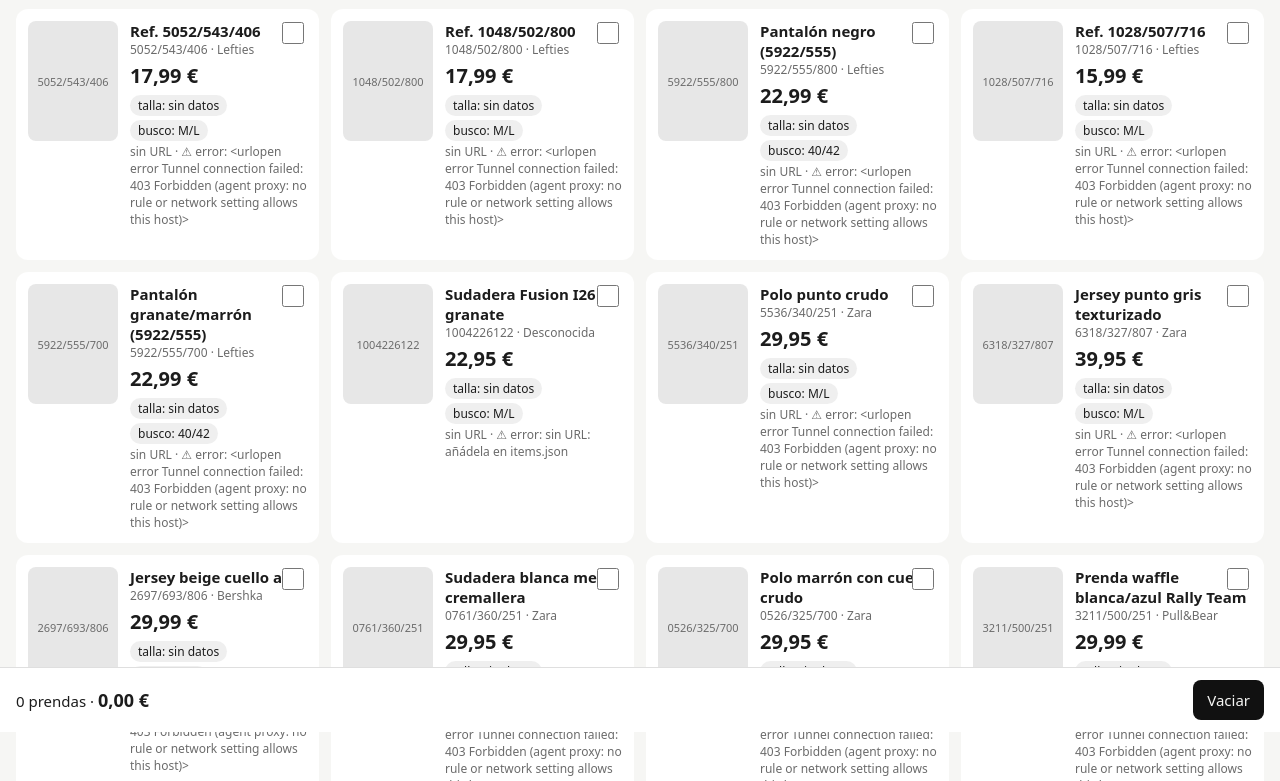
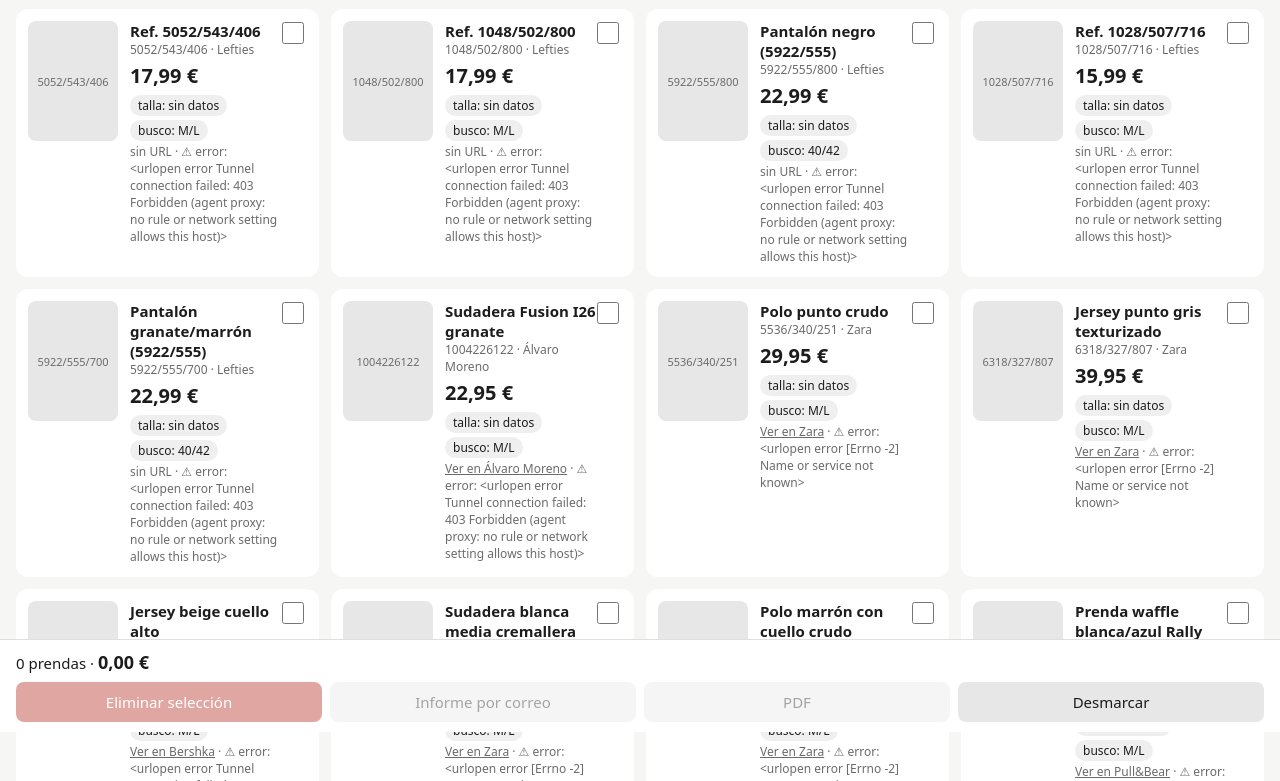
Before and after one commit to AdrianEsquinasT/ropa-tracker, a plain HTML site: page docs/index.html in a window 1280 px wide. Shown: the part 68-849 px from the top of the page. Drawn offline with Linux system fonts and the light colour scheme.

Commit message:
Botón eliminar selección, informe por correo y PDF; URLs en datos
Co-Authored-By: Claude Sonnet 5.5 <noreply@anthropic.com>
Claude-Session: https://claude.ai/code/session_014BHfSHbsVRVoUqNv2RizMG

```diff
--- a/docs/data.json
+++ b/docs/data.json
@@ -1,5 +1,5 @@
 {
- "updated": "2026-11-20T21:31+00:00",
+ "updated": "2026-11-20T21:36+00:00",
  "items": [
   {
    "art": "5052/543/406",
@@ -22,7 +22,7 @@
    "image": "",
    "status": "error: <urlopen error Tunnel connection failed: 403 Forbidden (agent proxy: no rule or network setting allows this host)>",
    "price": 17.99,
-   "last_checked": "2026-11-20T21:31+00:00",
+   "last_checked": "2026-11-20T21:36+00:00",
    "original_price": null
   },
   {
@@ -46,7 +46,7 @@
    "image": "",
    "status": "error: <urlopen error Tunnel connection failed: 403 Forbidden (agent proxy: no rule or network setting allows this host)>",
    "price": 17.99,
-   "last_checked": "2026-11-20T21:31+00:00",
+   "last_checked": "2026-11-20T21:36+00:00",
    "original_price": null
   },
   {
@@ -70,7 +70,7 @@
    "image": "",
    "status": "error: <urlopen error Tunnel connection failed: 403 Forbidden (agent proxy: no rule or network setting allows this host)>",
    "price": 22.99,
-   "last_checked": "2026-11-20T21:31+00:00",
+   "last_checked": "2026-11-20T21:36+00:00",
    "original_price": null
   },
   {
@@ -94,7 +94,7 @@
    "image": "",
    "status": "error: <urlopen error Tunnel connection failed: 403 Forbidden (agent proxy: no rule or network setting allows this host)>",
    "price": 15.99,
-   "last_checked": "2026-11-20T21:31+00:00",
+   "last_checked": "2026-11-20T21:36+00:00",
    "original_price": null
   },
   {
@@ -118,7 +118,7 @@
    "image": "",
    "status": "error: <urlopen error Tunnel connection failed: 403 Forbidden (agent proxy: no rule or network setting allows this host)>",
    "price": 22.99,
-   "last_checked": "2026-11-20T21:31+00:00",
+   "last_checked": "2026-11-20T21:36+00:00",
    "original_price": null
   },
   {
@@ -131,7 +131,7 @@
     }
    ],
    "type": "top",
-   "store": "Desconocida",
+   "store": "Álvaro Moreno",
    "original_price": null,
    "label_size": "S",
    "wanted": [
@@ -139,11 +139,11 @@
     "L"
    ],
    "name": "Sudadera Fusion I26 granate",
-   "url": "",
+   "url": "https://link.alvaromoreno.com/1004226122_BUR",
    "image": "",
-   "status": "error: sin URL: añádela en items.json",
+   "status": "error: <urlopen error Tunnel connection failed: 403 Forbidden (agent proxy: no rule or network setting allows this host)>",
    "price": 22.95,
-   "last_checked": "2026-11-20T21:31+00:00"
+   "last_checked": "2026-11-20T21:36+00:00"
   },
   {
    "art": "5536/340/251",
@@ -163,11 +163,11 @@
     "L"
    ],
    "name": "Polo punto crudo",
-   "url": "",
+   "url": "http://www.zara.com/qr/0553634025102",
    "image": "",
-   "status": "error: <urlopen error Tunnel connection failed: 403 Forbidden (agent proxy: no rule or network setting allows this host)>",
+   "status": "error: <urlopen error [Errno -2] Name or service not known>",
    "price": 29.95,
-   "last_checked": "2026-11-20T21:31+00:00"
+   "last_checked": "2026-11-20T21:36+00:00"
   },
   {
    "art": "6318/327/807",
@@ -187,11 +187,11 @@
     "L"
    ],
    "name": "Jersey punto gris texturizado",
-   "url": "",
+   "url": "http://www.zara.com/qr/0631832780702",
    "image": "",
-   "status": "error: <urlopen error Tunnel connection failed: 403 Forbidden (agent proxy: no rule or network setting allows this host)>",
+   "status": "error: <urlopen error [Errno -2] Name or service not known>",
    "price": 39.95,
-   "last_checked": "2026-11-20T21:31+00:00"
+   "last_checked": "2026-11-20T21:36+00:00"
   },
   {
    "art": "2697/693/806",
@@ -211,11 +211,11 @@
     "L"
    ],
    "name": "Jersey beige cuello alto",
-   "url": "",
+   "url": "https://www.bershka.com/4bk/0269769380602",
    "image": "",
    "status": "error: <urlopen error Tunnel connection failed: 403 Forbidden (agent proxy: no rule or network setting allows this host)>",
    "price": 29.99,
-   "last_checked": "2026-11-20T21:31+00:00"
+   "last_checked": "2026-11-20T21:36+00:00"
   },
   {
    "art": "0761/360/251",
@@ -235,11 +235,11 @@
     "L"
    ],
    "name": "Sudadera blanca media cremallera",
-   "url": "",
+   "url": "http://www.zara.com/qr/0076136025103?gtin=8447741555727&gmn=844523460-51QSLRG",
    "image": "",
-   "status": "error: <urlopen error Tunnel connection failed: 403 Forbidden (agent proxy: no rule or network setting allows this host)>",
+   "status": "error: <urlopen error [Errno -2] Name or service not known>",
    "price": 29.95,
-   "last_checked": "2026-11-20T21:31+00:00"
+   "last_checked": "2026-11-20T21:36+00:00"
   },
   {
    "art": "0526/325/700",
@@ -259,11 +259,11 @@
     "L"
    ],
    "name": "Polo marrón con cuello crudo",
-   "url": "",
+   "url": "http://www.zara.com/qr/0052632570003?gtin=8447740261117&gmn=844523460-51WPHRV",
    "image": "",
-   "status": "error: <urlopen error Tunnel connection failed: 403 Forbidden (agent proxy: no rule or network setting allows this host)>",
+   "status": "error: <urlopen error [Errno -2] Name or service not known>",
    "price": 29.95,
-   "last_checked": "2026-11-20T21:31+00:00"
+   "last_checked": "2026-11-20T21:36+00:00"
   },
   {
    "art": "3211/500/251",
@@ -283,11 +283,11 @@
     "L"
    ],
    "name": "Prenda waffle blanca/azul Rally Team",
-   "url": "",
+   "url": "https://www.pullandbear.com/qr/0321150025103",
    "image": "",
    "status": "error: <urlopen error Tunnel connection failed: 403 Forbidden (agent proxy: no rule or network setting allows this host)>",
    "price": 29.99,
-   "last_checked": "2026-11-20T21:31+00:00"
+   "last_checked": "2026-11-20T21:36+00:00"
   },
   {
    "art": "3235/501/403",
@@ -307,11 +307,11 @@
     "L"
    ],
    "name": "Camiseta rayas marrón/azul",
-   "url": "",
+   "url": "https://www.pullandbear.com/qr/0323550140303",
    "image": "",
    "status": "error: <urlopen error Tunnel connection failed: 403 Forbidden (agent proxy: no rule or network setting allows this host)>",
    "price": 19.99,
-   "last_checked": "2026-11-20T21:31+00:00"
+   "last_checked": "2026-11-20T21:36+00:00"
   },
   {
    "art": "7210/538/104",
@@ -331,11 +331,11 @@
     "L"
    ],
    "name": "Polo rugby blanco/marino",
-   "url": "",
+   "url": "https://www.pullandbear.com/qr/0721053810403",
    "image": "",
    "status": "error: <urlopen error Tunnel connection failed: 403 Forbidden (agent proxy: no rule or network setting allows this host)>",
    "price": 27.99,
-   "last_checked": "2026-11-20T21:31+00:00"
+   "last_checked": "2026-11-20T21:36+00:00"
   },
   {
    "art": "7721/517/800",
@@ -355,11 +355,11 @@
     "L"
    ],
    "name": "Plumífero negro brillante",
-   "url": "",
+   "url": "https://www.pullandbear.com/share/-l07721517?cS=800",
    "image": "",
    "status": "error: <urlopen error Tunnel connection failed: 403 Forbidden (agent proxy: no rule or network setting allows this host)>",
    "price": 25.99,
-   "last_checked": "2026-11-20T21:31+00:00"
+   "last_checked": "2026-11-20T21:36+00:00"
   },
   {
    "art": "7231/560/250",
@@ -379,11 +379,11 @@
     "L"
    ],
    "name": "Camiseta blanca Beat & ...",
-   "url": "",
+   "url": "https://www.pullandbear.com/qr/0723156025003",
    "image": "",
    "status": "error: <urlopen error Tunnel connection failed: 403 Forbidden (agent proxy: no rule or network setting allows this host)>",
    "price": 19.99,
-   "last_checked": "2026-11-20T21:31+00:00"
+   "last_checked": "2026-11-20T21:36+00:00"
   },
   {
    "art": "7558/508/800",
@@ -403,11 +403,11 @@
     "L"
    ],
    "name": "Prenda negra 7558/508 (¿jogger o sudadera?)",
-   "url": "",
+   "url": "https://www.pullandbear.com/share/-l07558508?cS=800",
    "image": "",
    "status": "error: <urlopen error Tunnel connection failed: 403 Forbidden (agent proxy: no rule or network setting allows this host)>",
    "price": 22.99,
-   "last_checked": "2026-11-20T21:31+00:00"
+   "last_checked": "2026-11-20T21:36+00:00"
   },
   {
    "art": "7670/509/803",
@@ -427,11 +427,11 @@
     "L"
    ],
    "name": "Jogger gris",
-   "url": "",
+   "url": "https://www.pullandbear.com/qr/0767050980305",
    "image": "",
    "status": "error: <urlopen error Tunnel connection failed: 403 Forbidden (agent proxy: no rule or network setting allows this host)>",
    "price": 19.99,
-   "last_checked": "2026-11-20T21:31+00:00"
+   "last_checked": "2026-11-20T21:36+00:00"
   },
   {
    "art": "7558/508/700",
@@ -451,11 +451,11 @@
     "L"
    ],
    "name": "Prenda marrón 7558/508 (¿jogger o sudadera?)",
-   "url": "",
+   "url": "https://www.pullandbear.com/share/-l07558508?cS=700",
    "image": "",
    "status": "error: <urlopen error Tunnel connection failed: 403 Forbidden (agent proxy: no rule or network setting allows this host)>",
    "price": 22.99,
-   "last_checked": "2026-11-20T21:31+00:00"
+   "last_checked": "2026-11-20T21:36+00:00"
   },
   {
    "art": "7210/521/752",
@@ -475,11 +475,11 @@
     "L"
    ],
    "name": "Polo punto beige World Community",
-   "url": "",
+   "url": "https://www.pullandbear.com/qr/0721052175205",
    "image": "",
    "status": "error: <urlopen error Tunnel connection failed: 403 Forbidden (agent proxy: no rule or network setting allows this host)>",
    "price": 29.99,
-   "last_checked": "2026-11-20T21:31+00:00"
+   "last_checked": "2026-11-20T21:36+00:00"
   }
  ]
 }
--- a/docs/index.html
+++ b/docs/index.html
@@ -1,52 +1,90 @@
 <!doctype html>
 <html lang="es"><head><meta charset="utf-8"><meta name="viewport" content="width=device-width,initial-scale=1">
-<title>Lefties tracker</title>
+<title>Ropa tracker</title>
 <style>
 :root{--bg:#f6f6f4;--fg:#1c1c1c;--card:#fff;--mut:#6b6b6b;--ok:#1a7f37;--bad:#b42318;--acc:#111}
 @media(prefers-color-scheme:dark){:root{--bg:#121212;--fg:#eee;--card:#1e1e1e;--mut:#9a9a9a;--ok:#4ade80;--bad:#f87171;--acc:#eee}}
-*{box-sizing:border-box}body{margin:0;background:var(--bg);color:var(--fg);font:15px system-ui,sans-serif;padding:0 16px 120px}
+*{box-sizing:border-box}body{margin:0;background:var(--bg);color:var(--fg);font:15px system-ui,sans-serif;padding:0 16px 170px}
 h1{font-size:20px;margin:16px 0 4px}.sub{color:var(--mut);font-size:13px;margin-bottom:12px}
 .grid{display:grid;gap:12px;grid-template-columns:repeat(auto-fill,minmax(280px,1fr))}
 .card{background:var(--card);border-radius:12px;padding:12px;display:flex;gap:12px;position:relative}
 .img{width:90px;height:120px;border-radius:8px;background:#8883;object-fit:cover;flex:none;display:flex;align-items:center;justify-content:center;font-size:11px;color:var(--mut);text-align:center}
-.b{flex:1;min-width:0}.name{font-weight:600;overflow-wrap:anywhere}.art{color:var(--mut);font-size:12px}
+.b{flex:1;min-width:0;padding-right:26px}.name{font-weight:600;overflow-wrap:anywhere}.art{color:var(--mut);font-size:12px}
 .price{font-size:20px;font-weight:700;margin:4px 0}.tag{font-size:12px;padding:2px 8px;border-radius:99px;display:inline-block;margin:2px 4px 2px 0;background:#8882}
 .ok{color:var(--ok)}.bad{color:var(--bad)}a{color:inherit}.chk{position:absolute;top:10px;right:12px;width:22px;height:22px}
-.bar{position:fixed;left:0;right:0;bottom:0;background:var(--card);padding:12px 16px;border-top:1px solid #8884;display:flex;justify-content:space-between;align-items:center;gap:8px}
-.bar b{font-size:18px}button{background:var(--acc);color:var(--bg);border:0;border-radius:8px;padding:10px 14px;font:inherit}
+.bar{position:fixed;left:0;right:0;bottom:0;background:var(--card);padding:10px 16px calc(10px + env(safe-area-inset-bottom));border-top:1px solid #8884;display:flex;flex-direction:column;gap:8px}
+.bar b{font-size:18px}.row{display:flex;gap:8px;flex-wrap:wrap;align-items:center}.row.top{justify-content:space-between}
+button{background:var(--acc);color:var(--bg);border:0;border-radius:8px;padding:10px 12px;font:inherit;flex:1}
+button.sec{background:#8883;color:var(--fg)}button.del{background:var(--bad);color:#fff}button:disabled{opacity:.4}
+#rest{background:none;color:var(--mut);text-decoration:underline;padding:0;flex:none;margin-left:8px}
+#rep{display:none}
+@media print{body>*:not(#rep){display:none!important}#rep{display:block;color:#000;background:#fff;padding:0}
+#rep table{width:100%;border-collapse:collapse;font-size:12px}#rep td,#rep th{border-bottom:1px solid #999;padding:4px;text-align:left;vertical-align:top;overflow-wrap:anywhere}}
 </style></head><body>
-<h1>Lefties tracker</h1><div class="sub" id="upd"></div>
+<h1>Ropa tracker</h1><div class="sub"><span id="upd"></span><button id="rest" hidden></button></div>
 <div class="grid" id="g"></div>
-<div class="bar"><div><span id="n">0</span> prendas · <b id="t">0,00 €</b></div><button id="clr">Vaciar</button></div>
+<div id="rep"></div>
+<div class="bar">
+  <div class="row top"><div><span id="n">0</span> prendas · <b id="t">0,00 €</b></div></div>
+  <div class="row">
+    <button id="del" class="del" disabled>Eliminar selección</button>
+    <button id="mail" class="sec" disabled>Informe por correo</button>
+    <button id="pdf" class="sec" disabled>PDF</button>
+    <button id="clr" class="sec">Desmarcar</button>
+  </div>
+</div>
 <script>
-const KEY="lefties_cart",fmt=n=>n.toFixed(2).replace(".",",")+" €";
-let cart;try{cart=new Set(JSON.parse(localStorage.getItem(KEY)||"[]"))}catch(e){cart=new Set()}
-const save=()=>{try{localStorage.setItem(KEY,JSON.stringify([...cart]))}catch(e){}};
-let items=[];
+const K_CART="lefties_cart",K_HID="lefties_hidden",K_MAIL="lefties_mail",fmt=n=>n.toFixed(2).replace(".",",")+" €";
+const load=k=>{try{return new Set(JSON.parse(localStorage.getItem(k)||"[]"))}catch(e){return new Set()}};
+const store=(k,s)=>{try{localStorage.setItem(k,JSON.stringify([...s]))}catch(e){}};
+let cart=load(K_CART),hidden=load(K_HID),items=[];
+const $=id=>document.getElementById(id);
 function esc(s){return String(s??"").replace(/[&<>"]/g,c=>({"&":"&amp;","<":"&lt;",">":"&gt;",'"':"&quot;"}[c]))}
 function safeUrl(u){return /^https?:\/\//.test(u||"")?u:""}
+const visible=()=>items.filter(i=>!hidden.has(i.art));
+const selected=()=>visible().filter(i=>cart.has(i.art));
 function render(){
-  const g=document.getElementById("g");g.innerHTML="";
-  items.forEach(it=>{
-    const h=it.history,first=h[0].price,max=Math.max(...h.map(x=>x.price)),d=it.price-max;
+  const g=$("g");g.innerHTML="";
+  visible().forEach(it=>{
+    const h=it.history,max=Math.max(...h.map(x=>x.price)),d=it.price-max;
     let size="<span class='tag'>talla: sin datos</span>";
     if(it.in_my_size)size=it.in_my_size.length?`<span class='tag ok'>✔ tu talla: ${esc(it.in_my_size.join(", "))}</span>`:`<span class='tag bad'>✘ tu talla agotada</span>`;
-    const img=it.image?`<img class="img" referrerpolicy="no-referrer" src="${esc(safeUrl(it.image))}" alt="" loading="lazy">`:`<div class="img">${esc(it.art)}</div>`;
+    const img=it.image?`<img class="img" referrerpolicy="no-referrer" src="${esc(safeUrl(it.image)||it.image)}" alt="" loading="lazy">`:`<div class="img">${esc(it.art)}</div>`;
     const url=safeUrl(it.url);
     const c=document.createElement("div");c.className="card";
     c.innerHTML=`${img}<div class="b"><div class="name">${esc(it.name)}</div><div class="art">${esc(it.art)} · ${esc(it.store)}</div>
     <div class="price">${it.original_price&&it.original_price>it.price?`<s class="art">${fmt(it.original_price)}</s> `:""}${fmt(it.price)} ${d<0?`<small class='ok'>${fmt(d)}</small>`:""}</div>
     ${size}<span class="tag">busco: ${esc(it.wanted.join("/"))}</span>
-    <div class="art">${url?`<a href="${esc(url)}" target="_blank" rel="noopener">Ver en Lefties</a>`:"sin URL"} · ${esc(it.status==="ok"?"ok":"⚠ "+it.status)}</div></div>
+    <div class="art">${url?`<a href="${esc(url)}" target="_blank" rel="noopener">Ver en ${esc(it.store)}</a>`:"sin URL"} · ${esc(it.status==="ok"?"ok":"⚠ "+it.status)}</div></div>
     <input class="chk" type="checkbox" ${cart.has(it.art)?"checked":""}>`;
-    c.querySelector(".chk").onchange=e=>{e.target.checked?cart.add(it.art):cart.delete(it.art);save();total()};
+    c.querySelector(".chk").onchange=e=>{e.target.checked?cart.add(it.art):cart.delete(it.art);store(K_CART,cart);total()};
     g.appendChild(c)});
+  $("rest").hidden=!hidden.size;$("rest").textContent=hidden.size?`Restaurar ${hidden.size} oculta(s)`:"";
   total()}
-function total(){const s=items.filter(i=>cart.has(i.art));
-  document.getElementById("n").textContent=s.length;
-  document.getElementById("t").textContent=fmt(s.reduce((a,i)=>a+i.price,0))}
-document.getElementById("clr").onclick=()=>{cart.clear();save();render()};
+function total(){const s=selected();
+  $("n").textContent=s.length;$("t").textContent=fmt(s.reduce((a,i)=>a+i.price,0));
+  ["del","mail","pdf"].forEach(id=>$(id).disabled=!s.length)}
+function report(){
+  const s=selected(),sum=s.reduce((a,i)=>a+i.price,0),
+  d=new Date().toLocaleDateString("es-ES");
+  const lines=s.map((i,n)=>`${n+1}. ${i.name} (${i.art})\n   Tienda: ${i.store}\n   Precio: ${fmt(i.price)}\n   URL: ${safeUrl(i.url)||"sin URL"}`);
+  return {s,sum,d,text:`Informe de compra (${d})\n\n${lines.join("\n\n")}\n\nTotal: ${fmt(sum)} (${s.length} prendas)\nSolo informativo.`}}
+$("del").onclick=()=>{const s=selected();if(!s.length)return;
+  if(!confirm(`¿Eliminar ${s.length} prenda(s) de la lista en este dispositivo?`))return;
+  s.forEach(i=>{hidden.add(i.art);cart.delete(i.art)});store(K_HID,hidden);store(K_CART,cart);render()};
+$("rest").onclick=()=>{hidden.clear();store(K_HID,hidden);render()};
+$("clr").onclick=()=>{cart.clear();store(K_CART,cart);render()};
+$("mail").onclick=()=>{const r=report();let to="";
+  try{to=localStorage.getItem(K_MAIL);if(to===null){to=prompt("Correo de destino (se guarda solo en este dispositivo; vacío = lo eliges tú en tu app de correo):","")||"";localStorage.setItem(K_MAIL,to)}}catch(e){to=""}
+  const url=`mailto:${encodeURIComponent(to)}?subject=${encodeURIComponent("Informe de compra "+r.d)}&body=${encodeURIComponent(r.text)}`;
+  if(url.length>7000){navigator.clipboard?.writeText(r.text);alert("Informe muy largo para el correo: copiado al portapapeles, pégalo en un correo nuevo.");return}
+  location.href=url};
+$("pdf").onclick=()=>{const r=report();
+  $("rep").innerHTML=`<h2>Informe de compra (${esc(r.d)})</h2><table><tr><th>#</th><th>Prenda</th><th>Tienda</th><th>Precio</th><th>URL</th></tr>${
+    r.s.map((i,n)=>`<tr><td>${n+1}</td><td>${esc(i.name)}<br>${esc(i.art)}</td><td>${esc(i.store)}</td><td>${fmt(i.price)}</td><td>${esc(safeUrl(i.url)||"sin URL")}</td></tr>`).join("")
+  }<tr><th colspan="3">Total (${r.s.length})</th><th colspan="2">${fmt(r.sum)}</th></tr></table><p>Solo informativo.</p>`;
+  window.print()};
 fetch("data.json",{cache:"no-store"}).then(r=>r.json()).then(d=>{items=d.items;
-  document.getElementById("upd").textContent="Actualizado: "+new Date(d.updated).toLocaleString("es-ES");render()})
- .catch(()=>document.getElementById("upd").textContent="No se pudo cargar data.json");
+  $("upd").textContent="Actualizado: "+new Date(d.updated).toLocaleString("es-ES");render()})
+ .catch(()=>$("upd").textContent="No se pudo cargar data.json");
 </script></body></html>
```
